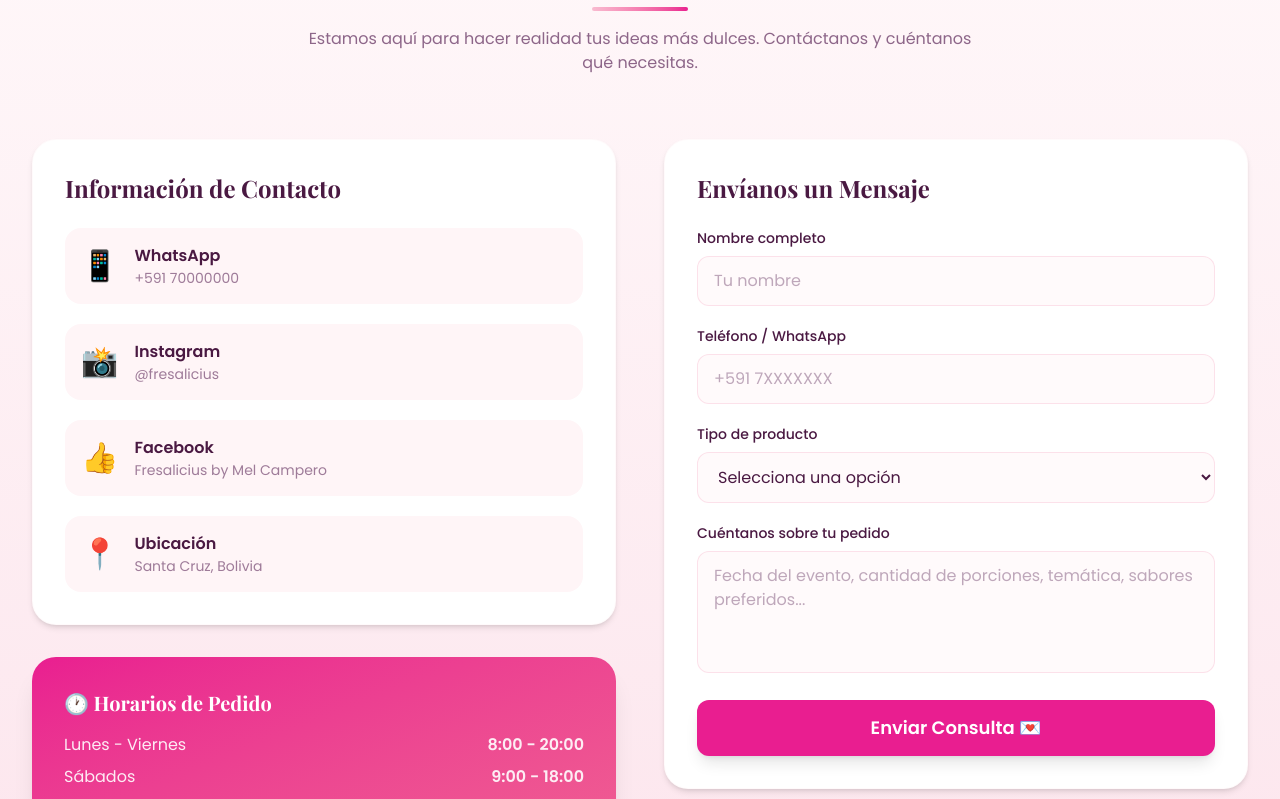
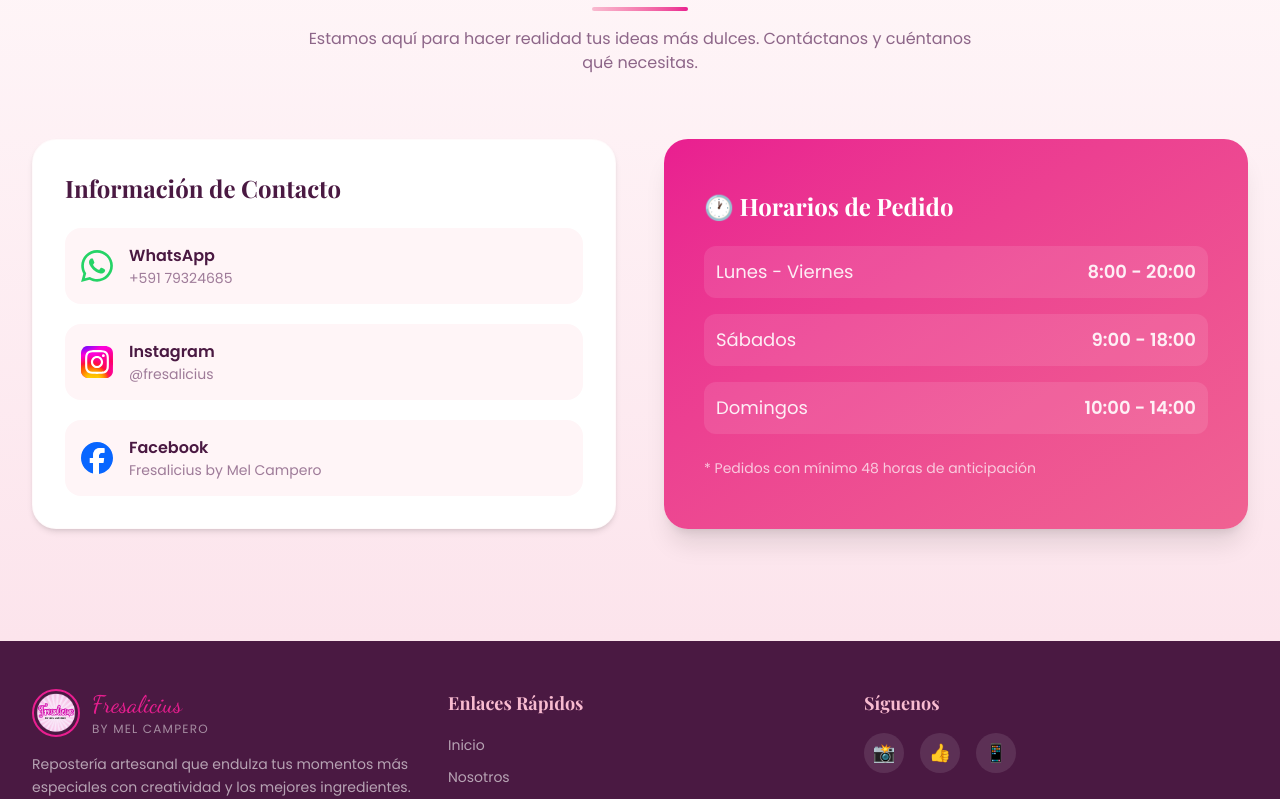
Before and after one commit to MarcoEscobar1/landing-pasteleria, a React (Vite) app: page / in a window 1280 px wide. Shown: the part 5720-6519 px from the top of the page. Built offline with nearby package versions, Linux system fonts and the light colour scheme.

Commit message:
refactor: reemplazar schedule por columna derecha y usar iconos SVG en contacto

```diff
--- a/src/components/Contact.jsx
+++ b/src/components/Contact.jsx
@@ -15,34 +15,33 @@ export default function Contact() {
           </p>
         </div>
 
-        <div className="grid lg:grid-cols-2 gap-12">
+        <div className="grid lg:grid-cols-2 gap-12 items-stretch">
           {/* Contact info */}
-          <div className="space-y-8">
           <div className="bg-white rounded-3xl p-8 shadow-md border border-pastel-pink/20">
             <h3 className="font-heading text-2xl font-bold text-pastel-dark mb-6">
               Información de Contacto
             </h3>
             <div className="space-y-5">
               <a
-                  href="https://wa.me/59170000000"
+                href="https://wa.me/59179324685"
                 target="_blank"
                 rel="noopener noreferrer"
                 className="flex items-center gap-4 p-4 rounded-2xl bg-pastel-cream hover:bg-pastel-pink transition-colors group"
               >
-                  <span className="text-3xl group-hover:scale-110 transition-transform">📱</span>
+                <img src="/images/whatsapp-icon.svg" alt="WhatsApp" className="w-8 h-8 group-hover:scale-110 transition-transform" />
                 <div>
                   <p className="font-semibold text-pastel-dark">WhatsApp</p>
-                    <p className="text-pastel-text/60 text-sm">+591 70000000</p>
+                  <p className="text-pastel-text/60 text-sm">+591 79324685</p>
                 </div>
               </a>
 
               <a
-                  href="https://www.instagram.com/fresalicius"
+                href="https://www.instagram.com/fresalicius_by_mel_campero/"
                 target="_blank"
                 rel="noopener noreferrer"
                 className="flex items-center gap-4 p-4 rounded-2xl bg-pastel-cream hover:bg-pastel-pink transition-colors group"
               >
-                  <span className="text-3xl group-hover:scale-110 transition-transform">📸</span>
+                <img src="/images/instagram-icon.svg" alt="Instagram" className="w-8 h-8 group-hover:scale-110 transition-transform" />
                 <div>
                   <p className="font-semibold text-pastel-dark">Instagram</p>
                   <p className="text-pastel-text/60 text-sm">@fresalicius</p>
@@ -50,112 +49,40 @@ export default function Contact() {
               </a>
 
               <a
-                  href="https://www.facebook.com/fresalicius"
+                href="https://www.facebook.com/profile.php?id=61568543887925"
                 target="_blank"
                 rel="noopener noreferrer"
                 className="flex items-center gap-4 p-4 rounded-2xl bg-pastel-cream hover:bg-pastel-pink transition-colors group"
               >
-                  <span className="text-3xl group-hover:scale-110 transition-transform">👍</span>
+                <img src="/images/facebook-icon.svg" alt="Facebook" className="w-8 h-8 group-hover:scale-110 transition-transform" />
                 <div>
                   <p className="font-semibold text-pastel-dark">Facebook</p>
                   <p className="text-pastel-text/60 text-sm">Fresalicius by Mel Campero</p>
                 </div>
               </a>
-
-                <div className="flex items-center gap-4 p-4 rounded-2xl bg-pastel-cream">
-                  <span className="text-3xl">📍</span>
-                  <div>
-                    <p className="font-semibold text-pastel-dark">Ubicación</p>
-                    <p className="text-pastel-text/60 text-sm">Santa Cruz, Bolivia</p>
-                  </div>
-                </div>
             </div>
           </div>
 
           {/* Schedule */}
-            <div className="bg-gradient-to-br from-pastel-hot to-pastel-magenta rounded-3xl p-8 text-white shadow-xl">
-              <h3 className="font-heading text-xl font-bold mb-4">🕐 Horarios de Pedido</h3>
-              <div className="space-y-2 text-white/90">
-                <div className="flex justify-between">
+          <div className="bg-gradient-to-br from-pastel-hot to-pastel-magenta rounded-3xl p-10 text-white shadow-xl flex flex-col justify-center">
+            <h3 className="font-heading text-2xl font-bold mb-6">🕐 Horarios de Pedido</h3>
+            <div className="space-y-4 text-white/90 text-lg">
+              <div className="flex justify-between items-center p-3 rounded-xl bg-white/10">
                 <span>Lunes - Viernes</span>
                 <span className="font-semibold">8:00 - 20:00</span>
               </div>
-                <div className="flex justify-between">
+              <div className="flex justify-between items-center p-3 rounded-xl bg-white/10">
                 <span>Sábados</span>
                 <span className="font-semibold">9:00 - 18:00</span>
               </div>
-                <div className="flex justify-between">
+              <div className="flex justify-between items-center p-3 rounded-xl bg-white/10">
                 <span>Domingos</span>
                 <span className="font-semibold">10:00 - 14:00</span>
               </div>
             </div>
-              <p className="text-white/70 text-sm mt-4">
+            <p className="text-white/70 text-sm mt-6">
               * Pedidos con mínimo 48 horas de anticipación
             </p>
-            </div>
-          </div>
-
-          {/* Contact form */}
-          <div className="bg-white rounded-3xl p-8 shadow-md border border-pastel-pink/20 h-fit">
-            <h3 className="font-heading text-2xl font-bold text-pastel-dark mb-6">
-              Envíanos un Mensaje
-            </h3>
-            <form className="space-y-5" onSubmit={(e) => e.preventDefault()}>
-              <div>
-                <label className="block text-pastel-dark font-medium mb-2 text-sm">
-                  Nombre completo
-                </label>
-                <input
-                  type="text"
-                  placeholder="Tu nombre"
-                  className="w-full px-4 py-3 rounded-xl border border-pastel-rose/40 bg-pastel-cream/50 text-pastel-dark placeholder-pastel-text/40 focus:outline-none focus:ring-2 focus:ring-pastel-hot/30 focus:border-pastel-hot transition-colors"
-                />
-              </div>
-
-              <div>
-                <label className="block text-pastel-dark font-medium mb-2 text-sm">
-                  Teléfono / WhatsApp
-                </label>
-                <input
-                  type="tel"
-                  placeholder="+591 7XXXXXXX"
-                  className="w-full px-4 py-3 rounded-xl border border-pastel-rose/40 bg-pastel-cream/50 text-pastel-dark placeholder-pastel-text/40 focus:outline-none focus:ring-2 focus:ring-pastel-hot/30 focus:border-pastel-hot transition-colors"
-                />
-              </div>
-
-              <div>
-                <label className="block text-pastel-dark font-medium mb-2 text-sm">
-                  Tipo de producto
-                </label>
-                <select className="w-full px-4 py-3 rounded-xl border border-pastel-rose/40 bg-pastel-cream/50 text-pastel-dark focus:outline-none focus:ring-2 focus:ring-pastel-hot/30 focus:border-pastel-hot transition-colors">
-                  <option value="">Selecciona una opción</option>
-                  <option value="torta">🎂 Torta personalizada</option>
-                  <option value="cupcakes">🧁 Cupcakes</option>
-                  <option value="galletas">🍪 Galletas decoradas</option>
-                  <option value="cake-pops">🍡 Cake Pops</option>
-                  <option value="postres">🍰 Postres en vasito</option>
-                  <option value="otro">✨ Otro</option>
-                </select>
-              </div>
-
-              <div>
-                <label className="block text-pastel-dark font-medium mb-2 text-sm">
-                  Cuéntanos sobre tu pedido
-                </label>
-                <textarea
-                  rows={4}
-                  placeholder="Fecha del evento, cantidad de porciones, temática, sabores preferidos..."
-                  className="w-full px-4 py-3 rounded-xl border border-pastel-rose/40 bg-pastel-cream/50 text-pastel-dark placeholder-pastel-text/40 focus:outline-none focus:ring-2 focus:ring-pastel-hot/30 focus:border-pastel-hot transition-colors resize-none"
-                />
-              </div>
-
-              <button
-                type="submit"
-                className="w-full bg-pastel-hot text-white py-3.5 rounded-xl font-semibold text-lg hover:bg-pastel-magenta transition-all duration-300 shadow-lg hover:shadow-xl"
-              >
-                Enviar Consulta 💌
-              </button>
-            </form>
           </div>
         </div>
       </div>
```
Lines whose indentation alone changed are shown as unchanged.
